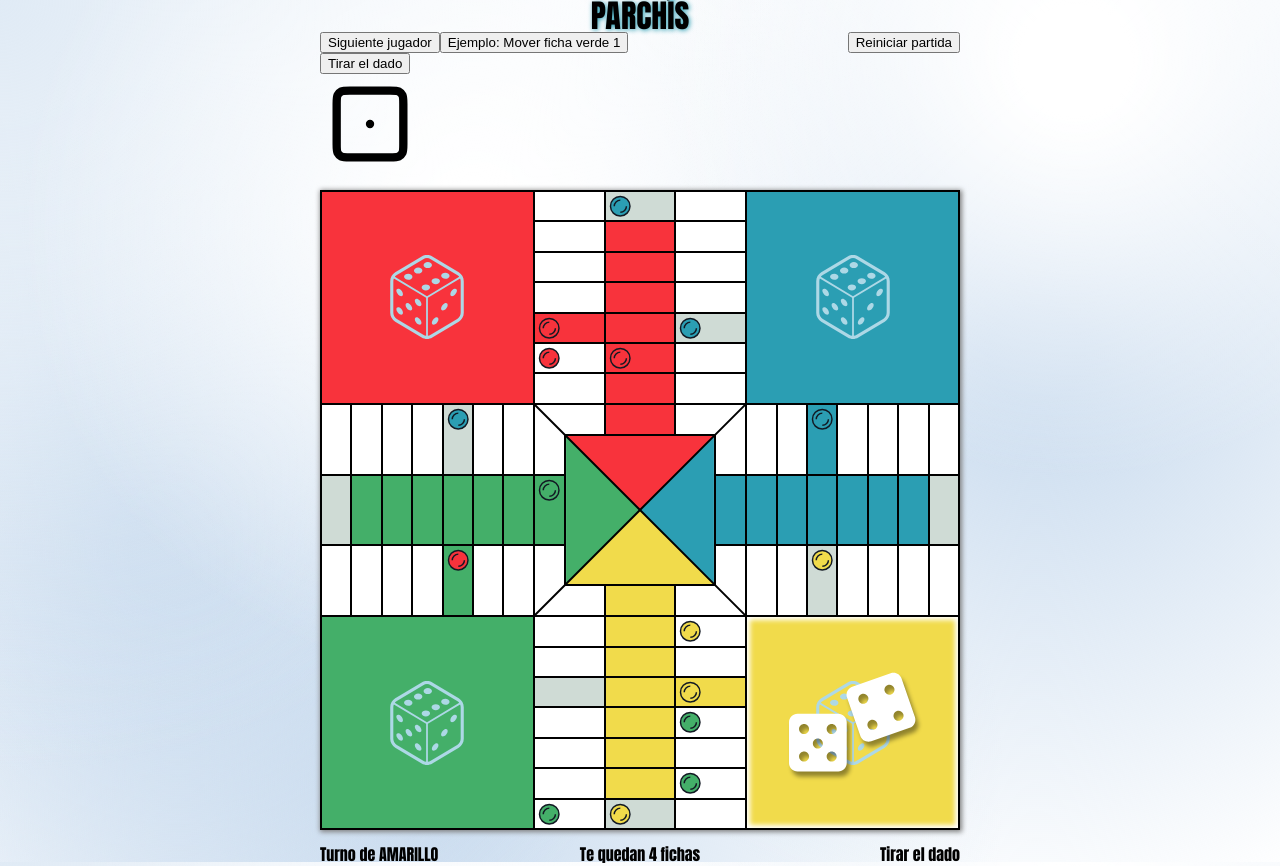
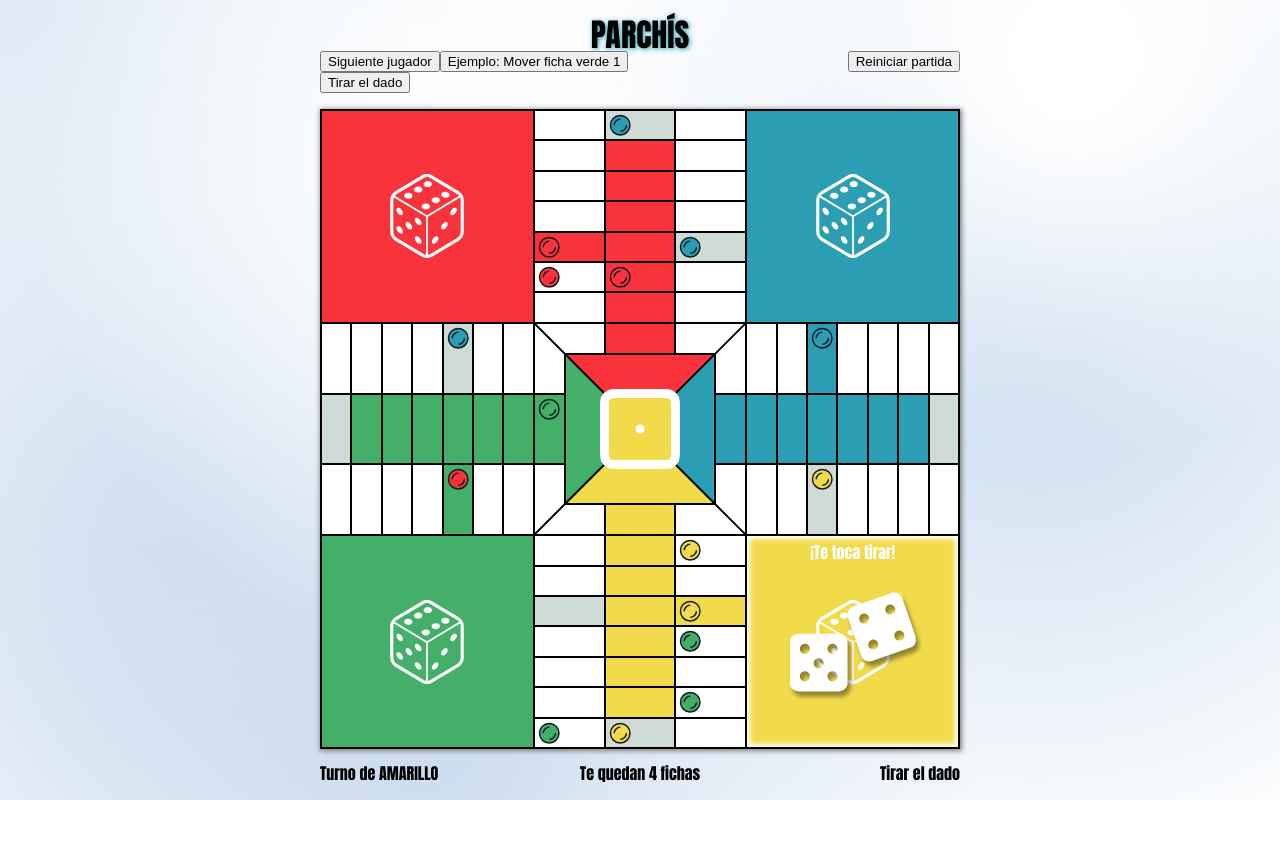
Before and after one commit to andpramor/parchis, a React (Vite) app: page / in a window 1280 px wide. After the commit the page ends 800 px from the top, so only its background shows below. Built offline with nearby package versions, Linux system fonts and the light colour scheme.

Commit message:
Center dice, some better animations

```diff
--- a/src/App.css
+++ b/src/App.css
@@ -43,8 +43,7 @@
       hsla(210.85714285714286, 53%, 87%, 1) 4.198152812762385%,
       transparent 50%
     );
-    background-blend-mode: normal, normal, normal, normal, normal, normal,
-        normal;
+  background-blend-mode: normal, normal, normal, normal, normal, normal, normal;
 }
 
 .app {
--- a/src/App.jsx
+++ b/src/App.jsx
@@ -110,9 +110,10 @@ function App () {
           <button style={{ float: 'right', marginRight: 0 }}>Reiniciar partida</button>
           <br />
           <button onClick={handleRollDice}>Tirar el dado</button>
-          <Dice value={diceValue} />
         </div>
-        <Board turn={turn} />
+        <Board turn={turn}>
+          <Dice value={diceValue} color={turn} />
+        </Board>
         <Info turn={turn} />
       </div>
       {positions.map(position =>
--- a/src/components/Board/Board.jsx
+++ b/src/components/Board/Board.jsx
@@ -1,7 +1,7 @@
 import { ColorHome } from '../ColorHome/ColorHome'
 import './Board.css'
 
-export const Board = ({ turn }) => {
+export const Board = ({ children, turn }) => {
   return (
     <div className='board-container'>
       <div className='board'>
@@ -129,6 +129,7 @@ export const Board = ({ turn }) => {
           <div className='tile' id='tile1' />
         </div>
         <ColorHome color='yellow' turn={turn === 'yellow'} />
+        {children}
       </div>
     </div>
   )
--- a/src/components/ColorHome/ColorHome.css
+++ b/src/components/ColorHome/ColorHome.css
@@ -1,7 +1,8 @@
 .colorHome {
   border: 1px solid black;
-    display: grid;
-    place-items: center;
+  /* display: grid;
+    place-items: center; */
+  position: relative;
   transition: box-shadow 0.3s;
   background-image: url(../../assets/dice.svg);
   background-position: center center;
@@ -30,6 +31,10 @@
 }
 
 .colorHome svg {
+  position: absolute;
+  top: 50%;
+  left: 50%;
+  transform: translate(-50%, -50%);
   width: 60%;
   height: auto;
   fill: transparent;
@@ -40,3 +45,35 @@
   fill: var(--turn-color);
   filter: drop-shadow(3px 5px 2px rgb(0 0 0 / 0.4));
 }
+
+.colorHome--roll {
+  position: absolute;
+  color: transparent;
+  font-weight: bold;
+  top: -1rem;
+  left: 0;
+  width: 100%;
+  text-align: center;
+  transition: top 0.3s, color 0.3s;
+}
+
+.colorHome--roll.showRoll {
+  top: 8px;
+  color: white;
+}
+
+.colorHome--move {
+  position: absolute;
+  color: transparent;
+  font-weight: bold;
+  top: -1rem;
+  left: 0;
+  width: 100%;
+  text-align: center;
+  transition: top 0.3s, color 0.3s;
+}
+
+.colorHome:hover .colorHome--move {
+  top: 8px;
+  color: white;
+}
--- a/src/components/ColorHome/ColorHome.jsx
+++ b/src/components/ColorHome/ColorHome.jsx
@@ -9,6 +9,8 @@ export const ColorHome = ({ color, turn }) => {
           <path d='M19.6,21.845H3.4c-1.875,0-3.4,1.525-3.4,3.4v16.199c0,1.875,1.525,3.4,3.4,3.4H19.6c1.875,0,3.4-1.525,3.4-3.4V25.246 C23,23.371,21.475,21.845,19.6,21.845z M6,40.845c-1.105,0-2-0.895-2-2c0-1.105,0.895-2,2-2s2,0.895,2,2 C8,39.95,7.105,40.845,6,40.845z M6,29.845c-1.105,0-2-0.895-2-2c0-1.105,0.895-2,2-2s2,0.895,2,2C8,28.95,7.105,29.845,6,29.845z M11.5,35.679c-1.105,0-2-0.895-2-2s0.895-2,2-2s2,0.895,2,2S12.605,35.679,11.5,35.679z M17,40.845c-1.105,0-2-0.895-2-2 c0-1.105,0.895-2,2-2s2,0.895,2,2C19,39.95,18.105,40.845,17,40.845z M17,29.845c-1.105,0-2-0.895-2-2c0-1.105,0.895-2,2-2 s2,0.895,2,2C19,28.95,18.105,29.845,17,29.845z' />
         </g>
       </svg>
+      <p className={`colorHome--roll ${turn ? 'showRoll' : ''}`}>¡Te toca tirar!</p>
+      {/* <p className='colorHome--move'>¡Te toca mover!</p> */}
     </div>
   )
 }
--- a/src/components/Dice/Dice.css
+++ b/src/components/Dice/Dice.css
@@ -1,5 +1,30 @@
 .dice {
-    width: 100px;
-    display: grid;
-    place-items: center;
+  width: clamp(calc(5 * 400px / 30), calc(5 * 90vw / 30), calc(5 * 80dvh / 30));
+  display: grid;
+  place-items: center;
+  position: absolute;
+  top: 50%;
+  left: 50%;
+  transform: translate(-50%, -50%);
+  z-index: 99999;
 }
+
+.dice svg {
+  transition: fill 0.3s;
+}
+
+.dice.redDice svg {
+  fill: var(--red);
+}
+
+.dice.greenDice svg {
+  fill: var(--green);
+}
+
+.dice.yellowDice svg {
+  fill: var(--yellow);
+}
+
+.dice.blueDice svg {
+  fill: var(--blue);
+}
--- a/src/components/Dice/Dice.jsx
+++ b/src/components/Dice/Dice.jsx
@@ -1,7 +1,7 @@
 import './Dice.css'
 import { Dice1, Dice2, Dice3, Dice4, Dice5, Dice6 } from './DicesSVG/Dices.jsx'
 
-export const Dice = ({ value }) => {
+export const Dice = ({ value, color }) => {
   const renderDice = () => {
     switch (value) {
       case 1:
@@ -19,7 +19,7 @@ export const Dice = ({ value }) => {
     }
   }
   return (
-    <div className='dice'>
+    <div className={`dice ${color}Dice`}>
       {renderDice()}
     </div>
   )
--- a/src/components/Dice/DicesSVG/Dices.jsx
+++ b/src/components/Dice/DicesSVG/Dices.jsx
@@ -1,35 +1,35 @@
 export const Dice1 = () => (
   <svg viewBox='0 0 24 24' fill='none' xmlns='http://www.w3.org/2000/svg'>
-    <path d='M12 12H12.01M7.2 20H16.8C17.9201 20 18.4802 20 18.908 19.782C19.2843 19.5903 19.5903 19.2843 19.782 18.908C20 18.4802 20 17.9201 20 16.8V7.2C20 6.0799 20 5.51984 19.782 5.09202C19.5903 4.71569 19.2843 4.40973 18.908 4.21799C18.4802 4 17.9201 4 16.8 4H7.2C6.0799 4 5.51984 4 5.09202 4.21799C4.71569 4.40973 4.40973 4.71569 4.21799 5.09202C4 5.51984 4 6.07989 4 7.2V16.8C4 17.9201 4 18.4802 4.21799 18.908C4.40973 19.2843 4.71569 19.5903 5.09202 19.782C5.51984 20 6.07989 20 7.2 20Z' stroke='#000000' strokeWidth='2' strokeLinecap='round' strokeLinejoin='round' />
+    <path d='M12 12H12.01M7.2 20H16.8C17.9201 20 18.4802 20 18.908 19.782C19.2843 19.5903 19.5903 19.2843 19.782 18.908C20 18.4802 20 17.9201 20 16.8V7.2C20 6.0799 20 5.51984 19.782 5.09202C19.5903 4.71569 19.2843 4.40973 18.908 4.21799C18.4802 4 17.9201 4 16.8 4H7.2C6.0799 4 5.51984 4 5.09202 4.21799C4.71569 4.40973 4.40973 4.71569 4.21799 5.09202C4 5.51984 4 6.07989 4 7.2V16.8C4 17.9201 4 18.4802 4.21799 18.908C4.40973 19.2843 4.71569 19.5903 5.09202 19.782C5.51984 20 6.07989 20 7.2 20Z' stroke='#ffffff' strokeWidth='2' strokeLinecap='round' strokeLinejoin='round' />
   </svg>
 )
 
 export const Dice2 = () => (
   <svg viewBox='0 0 24 24' fill='none' xmlns='http://www.w3.org/2000/svg'>
-    <path d='M9 15H9.01M15 9H15.01M7.2 20H16.8C17.9201 20 18.4802 20 18.908 19.782C19.2843 19.5903 19.5903 19.2843 19.782 18.908C20 18.4802 20 17.9201 20 16.8V7.2C20 6.0799 20 5.51984 19.782 5.09202C19.5903 4.71569 19.2843 4.40973 18.908 4.21799C18.4802 4 17.9201 4 16.8 4H7.2C6.0799 4 5.51984 4 5.09202 4.21799C4.71569 4.40973 4.40973 4.71569 4.21799 5.09202C4 5.51984 4 6.07989 4 7.2V16.8C4 17.9201 4 18.4802 4.21799 18.908C4.40973 19.2843 4.71569 19.5903 5.09202 19.782C5.51984 20 6.07989 20 7.2 20Z' stroke='#000000' strokeWidth='2' strokeLinecap='round' strokeLinejoin='round' />
+    <path d='M9 15H9.01M15 9H15.01M7.2 20H16.8C17.9201 20 18.4802 20 18.908 19.782C19.2843 19.5903 19.5903 19.2843 19.782 18.908C20 18.4802 20 17.9201 20 16.8V7.2C20 6.0799 20 5.51984 19.782 5.09202C19.5903 4.71569 19.2843 4.40973 18.908 4.21799C18.4802 4 17.9201 4 16.8 4H7.2C6.0799 4 5.51984 4 5.09202 4.21799C4.71569 4.40973 4.40973 4.71569 4.21799 5.09202C4 5.51984 4 6.07989 4 7.2V16.8C4 17.9201 4 18.4802 4.21799 18.908C4.40973 19.2843 4.71569 19.5903 5.09202 19.782C5.51984 20 6.07989 20 7.2 20Z' stroke='#ffffff' strokeWidth='2' strokeLinecap='round' strokeLinejoin='round' />
   </svg>
 )
 
 export const Dice3 = () => (
   <svg viewBox='0 0 24 24' fill='none' xmlns='http://www.w3.org/2000/svg'>
-    <path d='M8 16H8.01M12 12H12.01M16 8H16.01M7.2 20H16.8C17.9201 20 18.4802 20 18.908 19.782C19.2843 19.5903 19.5903 19.2843 19.782 18.908C20 18.4802 20 17.9201 20 16.8V7.2C20 6.0799 20 5.51984 19.782 5.09202C19.5903 4.71569 19.2843 4.40973 18.908 4.21799C18.4802 4 17.9201 4 16.8 4H7.2C6.0799 4 5.51984 4 5.09202 4.21799C4.71569 4.40973 4.40973 4.71569 4.21799 5.09202C4 5.51984 4 6.07989 4 7.2V16.8C4 17.9201 4 18.4802 4.21799 18.908C4.40973 19.2843 4.71569 19.5903 5.09202 19.782C5.51984 20 6.07989 20 7.2 20Z' stroke='#000000' strokeWidth='2' strokeLinecap='round' strokeLinejoin='round' />
+    <path d='M8 16H8.01M12 12H12.01M16 8H16.01M7.2 20H16.8C17.9201 20 18.4802 20 18.908 19.782C19.2843 19.5903 19.5903 19.2843 19.782 18.908C20 18.4802 20 17.9201 20 16.8V7.2C20 6.0799 20 5.51984 19.782 5.09202C19.5903 4.71569 19.2843 4.40973 18.908 4.21799C18.4802 4 17.9201 4 16.8 4H7.2C6.0799 4 5.51984 4 5.09202 4.21799C4.71569 4.40973 4.40973 4.71569 4.21799 5.09202C4 5.51984 4 6.07989 4 7.2V16.8C4 17.9201 4 18.4802 4.21799 18.908C4.40973 19.2843 4.71569 19.5903 5.09202 19.782C5.51984 20 6.07989 20 7.2 20Z' stroke='#ffffff' strokeWidth='2' strokeLinecap='round' strokeLinejoin='round' />
   </svg>
 )
 
 export const Dice4 = () => (
   <svg viewBox='0 0 24 24' fill='none' xmlns='http://www.w3.org/2000/svg'>
-    <path d='M8 8H8.01M16 8H16.01M16 16H16.01M8 16H8.01M7.2 20H16.8C17.9201 20 18.4802 20 18.908 19.782C19.2843 19.5903 19.5903 19.2843 19.782 18.908C20 18.4802 20 17.9201 20 16.8V7.2C20 6.0799 20 5.51984 19.782 5.09202C19.5903 4.71569 19.2843 4.40973 18.908 4.21799C18.4802 4 17.9201 4 16.8 4H7.2C6.0799 4 5.51984 4 5.09202 4.21799C4.71569 4.40973 4.40973 4.71569 4.21799 5.09202C4 5.51984 4 6.07989 4 7.2V16.8C4 17.9201 4 18.4802 4.21799 18.908C4.40973 19.2843 4.71569 19.5903 5.09202 19.782C5.51984 20 6.07989 20 7.2 20Z' stroke='#000000' strokeWidth='2' strokeLinecap='round' strokeLinejoin='round' />
+    <path d='M8 8H8.01M16 8H16.01M16 16H16.01M8 16H8.01M7.2 20H16.8C17.9201 20 18.4802 20 18.908 19.782C19.2843 19.5903 19.5903 19.2843 19.782 18.908C20 18.4802 20 17.9201 20 16.8V7.2C20 6.0799 20 5.51984 19.782 5.09202C19.5903 4.71569 19.2843 4.40973 18.908 4.21799C18.4802 4 17.9201 4 16.8 4H7.2C6.0799 4 5.51984 4 5.09202 4.21799C4.71569 4.40973 4.40973 4.71569 4.21799 5.09202C4 5.51984 4 6.07989 4 7.2V16.8C4 17.9201 4 18.4802 4.21799 18.908C4.40973 19.2843 4.71569 19.5903 5.09202 19.782C5.51984 20 6.07989 20 7.2 20Z' stroke='#ffffff' strokeWidth='2' strokeLinecap='round' strokeLinejoin='round' />
   </svg>
 )
 
 export const Dice5 = () => (
   <svg viewBox='0 0 24 24' fill='none' xmlns='http://www.w3.org/2000/svg'>
-    <path d='M8 8H8.01M16 8H16.01M12 12H12.01M16 16H16.01M8 16H8.01M7.2 20H16.8C17.9201 20 18.4802 20 18.908 19.782C19.2843 19.5903 19.5903 19.2843 19.782 18.908C20 18.4802 20 17.9201 20 16.8V7.2C20 6.0799 20 5.51984 19.782 5.09202C19.5903 4.71569 19.2843 4.40973 18.908 4.21799C18.4802 4 17.9201 4 16.8 4H7.2C6.0799 4 5.51984 4 5.09202 4.21799C4.71569 4.40973 4.40973 4.71569 4.21799 5.09202C4 5.51984 4 6.07989 4 7.2V16.8C4 17.9201 4 18.4802 4.21799 18.908C4.40973 19.2843 4.71569 19.5903 5.09202 19.782C5.51984 20 6.07989 20 7.2 20Z' stroke='#000000' strokeWidth='2' strokeLinecap='round' strokeLinejoin='round' />
+    <path d='M8 8H8.01M16 8H16.01M12 12H12.01M16 16H16.01M8 16H8.01M7.2 20H16.8C17.9201 20 18.4802 20 18.908 19.782C19.2843 19.5903 19.5903 19.2843 19.782 18.908C20 18.4802 20 17.9201 20 16.8V7.2C20 6.0799 20 5.51984 19.782 5.09202C19.5903 4.71569 19.2843 4.40973 18.908 4.21799C18.4802 4 17.9201 4 16.8 4H7.2C6.0799 4 5.51984 4 5.09202 4.21799C4.71569 4.40973 4.40973 4.71569 4.21799 5.09202C4 5.51984 4 6.07989 4 7.2V16.8C4 17.9201 4 18.4802 4.21799 18.908C4.40973 19.2843 4.71569 19.5903 5.09202 19.782C5.51984 20 6.07989 20 7.2 20Z' stroke='#ffffff' strokeWidth='2' strokeLinecap='round' strokeLinejoin='round' />
   </svg>
 )
 
 export const Dice6 = () => (
   <svg viewBox='0 0 24 24' fill='none' xmlns='http://www.w3.org/2000/svg'>
-    <path d='M8 8H8.01M8 12H8.01M16 12H16.01M16 8H16.01M16 16H16.01M8 16H8.01M7.2 20H16.8C17.9201 20 18.4802 20 18.908 19.782C19.2843 19.5903 19.5903 19.2843 19.782 18.908C20 18.4802 20 17.9201 20 16.8V7.2C20 6.0799 20 5.51984 19.782 5.09202C19.5903 4.71569 19.2843 4.40973 18.908 4.21799C18.4802 4 17.9201 4 16.8 4H7.2C6.0799 4 5.51984 4 5.09202 4.21799C4.71569 4.40973 4.40973 4.71569 4.21799 5.09202C4 5.51984 4 6.07989 4 7.2V16.8C4 17.9201 4 18.4802 4.21799 18.908C4.40973 19.2843 4.71569 19.5903 5.09202 19.782C5.51984 20 6.07989 20 7.2 20Z' stroke='#000000' strokeWidth='2' strokeLinecap='round' strokeLinejoin='round' />
+    <path d='M8 8H8.01M8 12H8.01M16 12H16.01M16 8H16.01M16 16H16.01M8 16H8.01M7.2 20H16.8C17.9201 20 18.4802 20 18.908 19.782C19.2843 19.5903 19.5903 19.2843 19.782 18.908C20 18.4802 20 17.9201 20 16.8V7.2C20 6.0799 20 5.51984 19.782 5.09202C19.5903 4.71569 19.2843 4.40973 18.908 4.21799C18.4802 4 17.9201 4 16.8 4H7.2C6.0799 4 5.51984 4 5.09202 4.21799C4.71569 4.40973 4.40973 4.71569 4.21799 5.09202C4 5.51984 4 6.07989 4 7.2V16.8C4 17.9201 4 18.4802 4.21799 18.908C4.40973 19.2843 4.71569 19.5903 5.09202 19.782C5.51984 20 6.07989 20 7.2 20Z' stroke='#ffffff' strokeWidth='2' strokeLinecap='round' strokeLinejoin='round' />
   </svg>
 )
```
Also changed, not shown: src/assets/dice.svg. Lines whose indentation alone changed are shown as unchanged.
